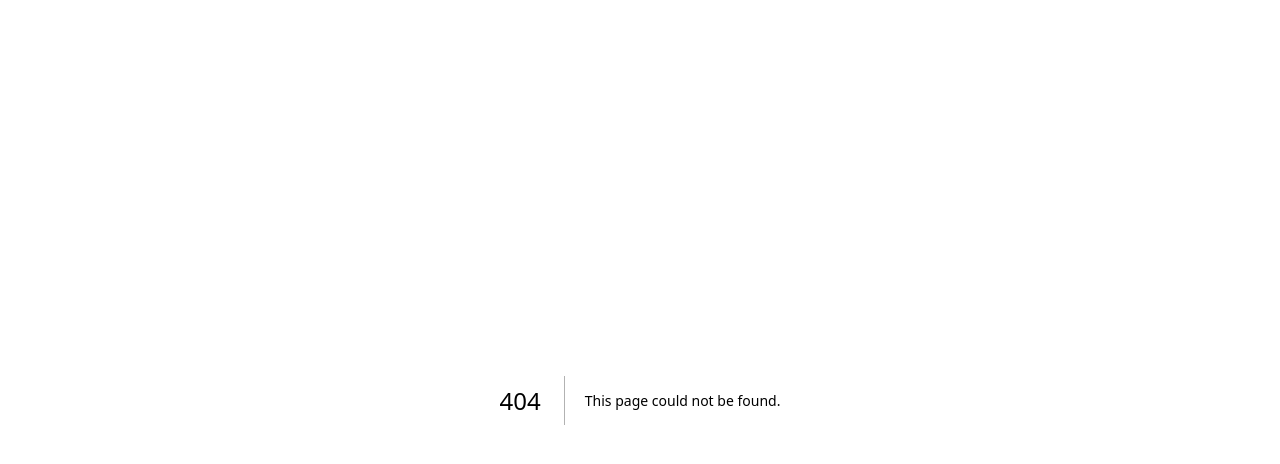
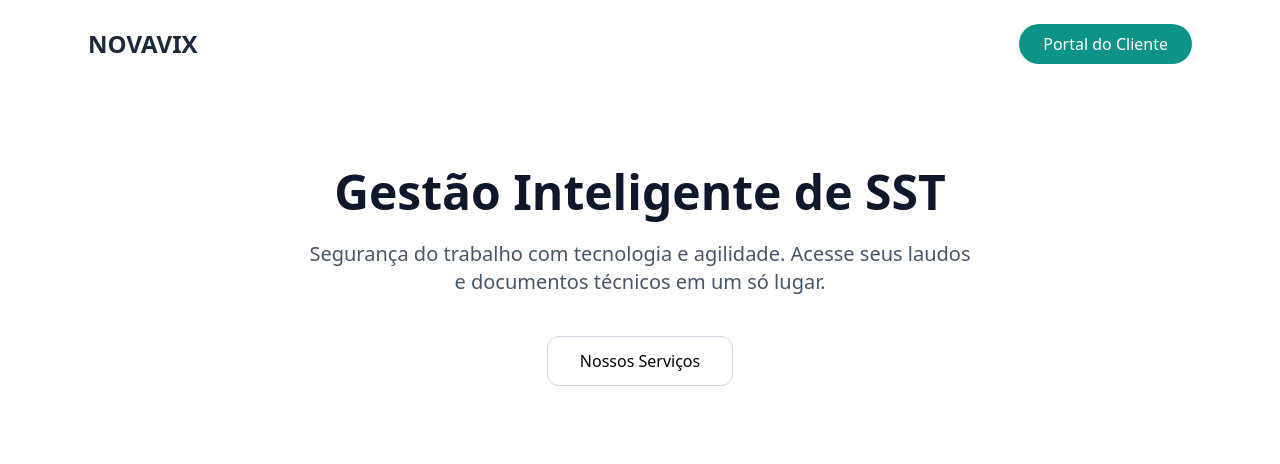
Before and after one commit to InfraNvix/novavix-site, a Next.js app: page / in a window 1280 px wide. Before the commit this address had no page. Shown: the top 464 px of the page. Built offline with nearby package versions, Linux system fonts and the light colour scheme.

Commit message:
Create page.tsx

```diff
--- /dev/null
+++ b/app/page.tsx
@@ -0,0 +1,35 @@
+'use client';
+import Link from 'next/link';
+
+export default function HomePage() {
+  return (
+    <div className="min-h-screen bg-white">
+      {/* Navegação Simples */}
+      <nav className="p-6 flex justify-between items-center max-w-6xl mx-auto">
+        <div className="font-bold text-2xl text-slate-800">NOVAVIX</div>
+        <Link
+          href="/login"
+          className="bg-teal-600 text-white px-6 py-2 rounded-full font-medium hover:bg-teal-700 transition"
+        >
+          Portal do Cliente
+        </Link>
+      </nav>
+
+      {/* Conteúdo de Divulgação */}
+      <main className="max-w-6xl mx-auto px-6 py-20 text-center">
+        <h1 className="text-5xl font-extrabold text-slate-900 mb-6">
+          Gestão Inteligente de SST
+        </h1>
+        <p className="text-xl text-slate-600 mb-10 max-w-2xl mx-auto">
+          Segurança do trabalho com tecnologia e agilidade.
+          Acesse seus laudos e documentos técnicos em um só lugar.
+        </p>
+        <div className="flex justify-center gap-4">
+          <button className="border border-slate-300 px-8 py-3 rounded-xl hover:bg-slate-50">
+            Nossos Serviços
+          </button>
+        </div>
+      </main>
+    </div>
+  );
+}
```
